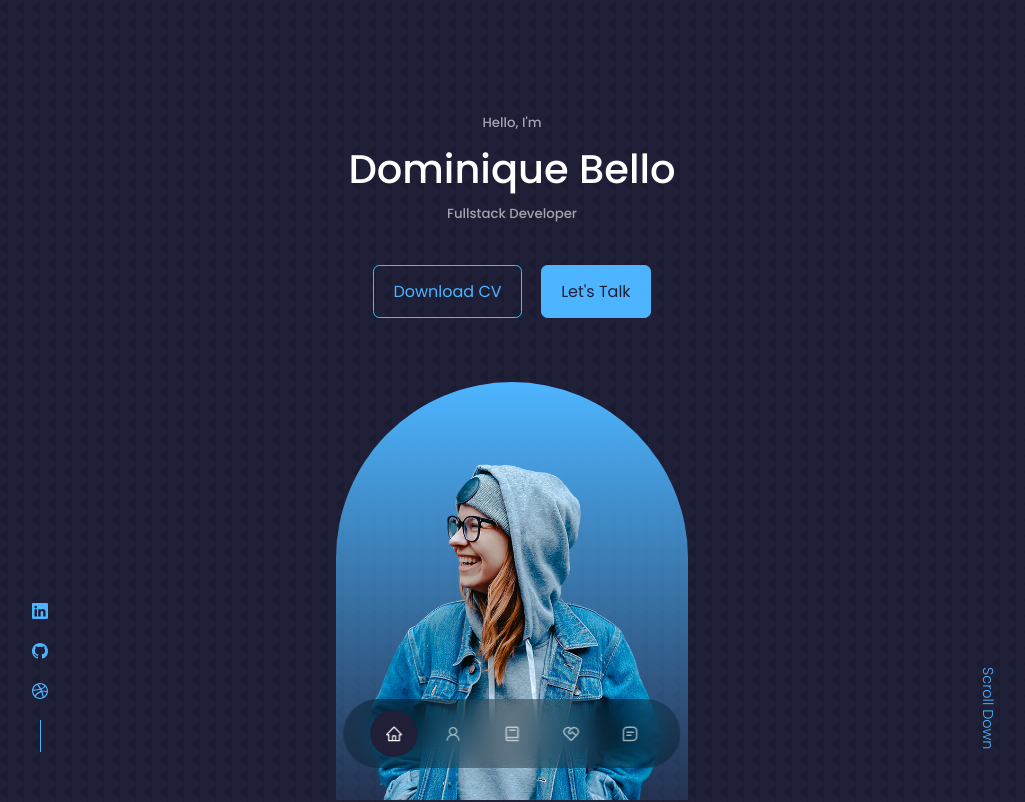
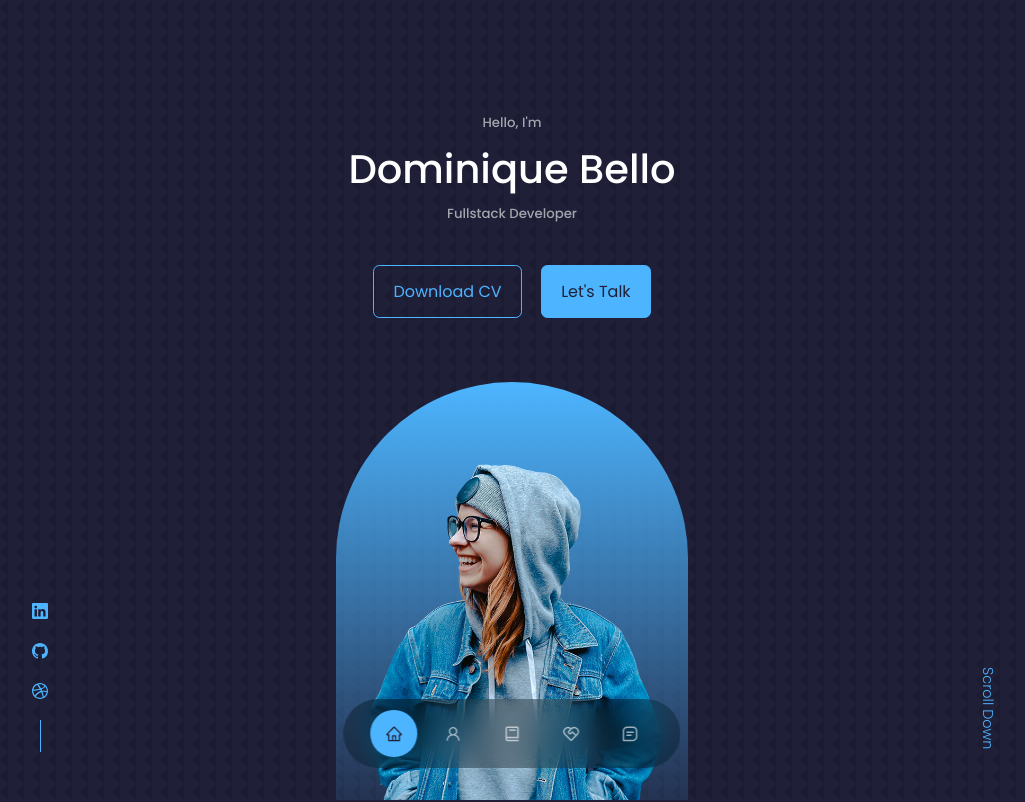
Before and after one commit to Catevika/react-portfolio-website_egator, a React (Create React App) app: page / in a window 1280 px wide. Shown: the top 802 px of the page, without its empty margins (128-1153 px from the left). Built offline with nearby package versions, Linux system fonts and the light colour scheme.

Commit message:
Add Footer + CSS

```diff
--- a/src/components/footer/Footer.css
+++ b/src/components/footer/Footer.css
@@ -30,6 +30,11 @@ footer a {
   justify-content: center;
   gap: 1rem;
   margin-bottom: 4rem;
+}
+
+.footer__socials-icon {
+  color: var(--color-bg);
+  background-color: var(--color-primary);
 }
 
 .footer__socials a {
--- a/src/components/footer/Footer.jsx
+++ b/src/components/footer/Footer.jsx
@@ -8,10 +8,10 @@ import './Footer.css';
 const Footer = () => {
 	return (
 		<footer id='footer'>
+			Site made with 💖 by{' '}
 			<a href='/' className='footer-logo'>
-				Catevika
+				Catevika.
 			</a>
-
 			<ul className='permalinks'>
 				<li>
 					<a href='/'>Home</a>
@@ -41,21 +41,21 @@ const Footer = () => {
 					target='_blank'
 					rel='noopener noreferrer'
 				>
-					<FaFacebookF />
+					<FaFacebookF className='footer__socials-icon' />
 				</a>
 				<a
 					href='https://instagram.com/'
 					target='_blank'
 					rel='noopener noreferrer'
 				>
-					<FiInstagram />
+					<FiInstagram className='footer__socials-icon' />
 				</a>
 				<a
 					href='https://twitter.com/'
 					target='_blank'
 					rel='noopener noreferrer'
 				>
-					<IoLogoTwitter />
+					<IoLogoTwitter className='footer__socials-icon' />
 				</a>
 			</div>
 			<div className='footer__copyright'>
--- a/src/components/nav/Nav.css
+++ b/src/components/nav/Nav.css
@@ -31,6 +31,6 @@ nav a:hover {
 }
 
 nav a.active {
-  background-color: var(--color-bg);
-  color: var(--color-white);
+  background-color: var(--color-primary);
+  color: var(--color-bg);
 }
```
Also changed, not shown: package.json (line endings or trailing spaces).
